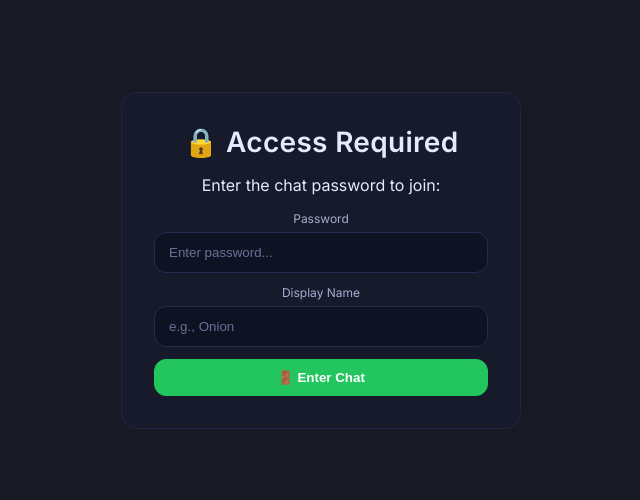
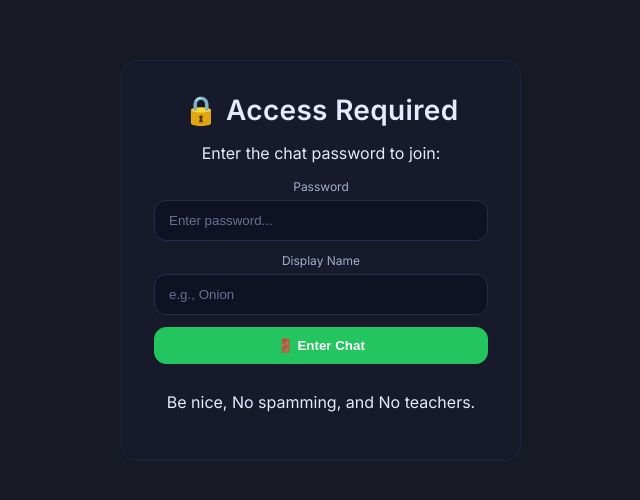
Before and after one commit to roadkiill/plebious.github.io, a website: page index.html in a window 1280 px wide. Shown: the part 140-640 px from the top of the page, without its empty margins (319-959 px from the left). Drawn offline with Linux system fonts and the light colour scheme.

Commit message:
Update index.html

```diff
--- a/index.html
+++ b/index.html
@@ -401,6 +401,7 @@
           <input id="displayNameInput" type="text" placeholder="e.g., Onion" maxlength="20" />
         </div>
         <button id="enterChatBtn" class="success">🚪 Enter Chat</button>
+        <p>Be nice, No spamming, and No teachers.</p>
       </div>
 
       <div id="errorMessage" style="color: var(--danger); margin-top: 16px; display: none;">
```
